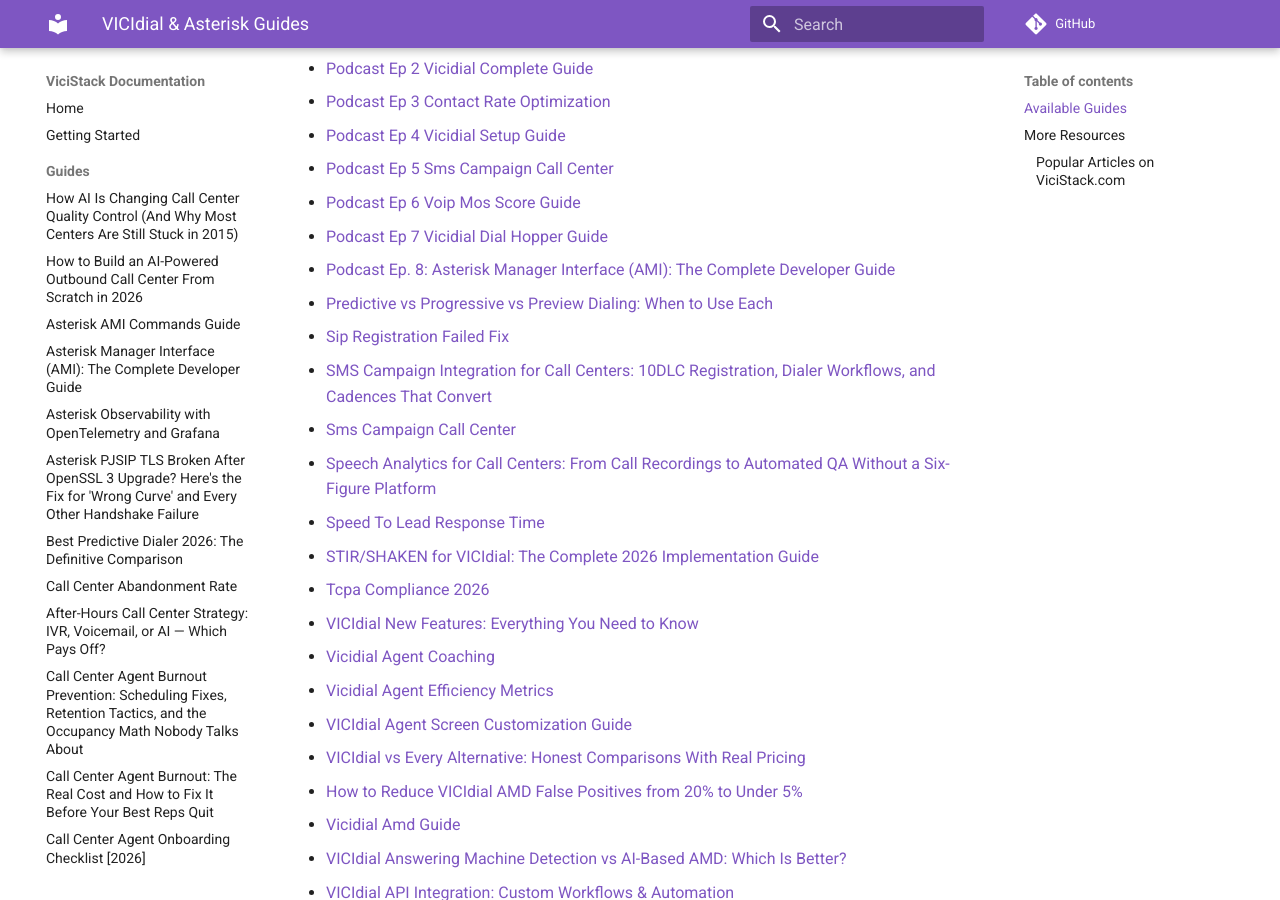
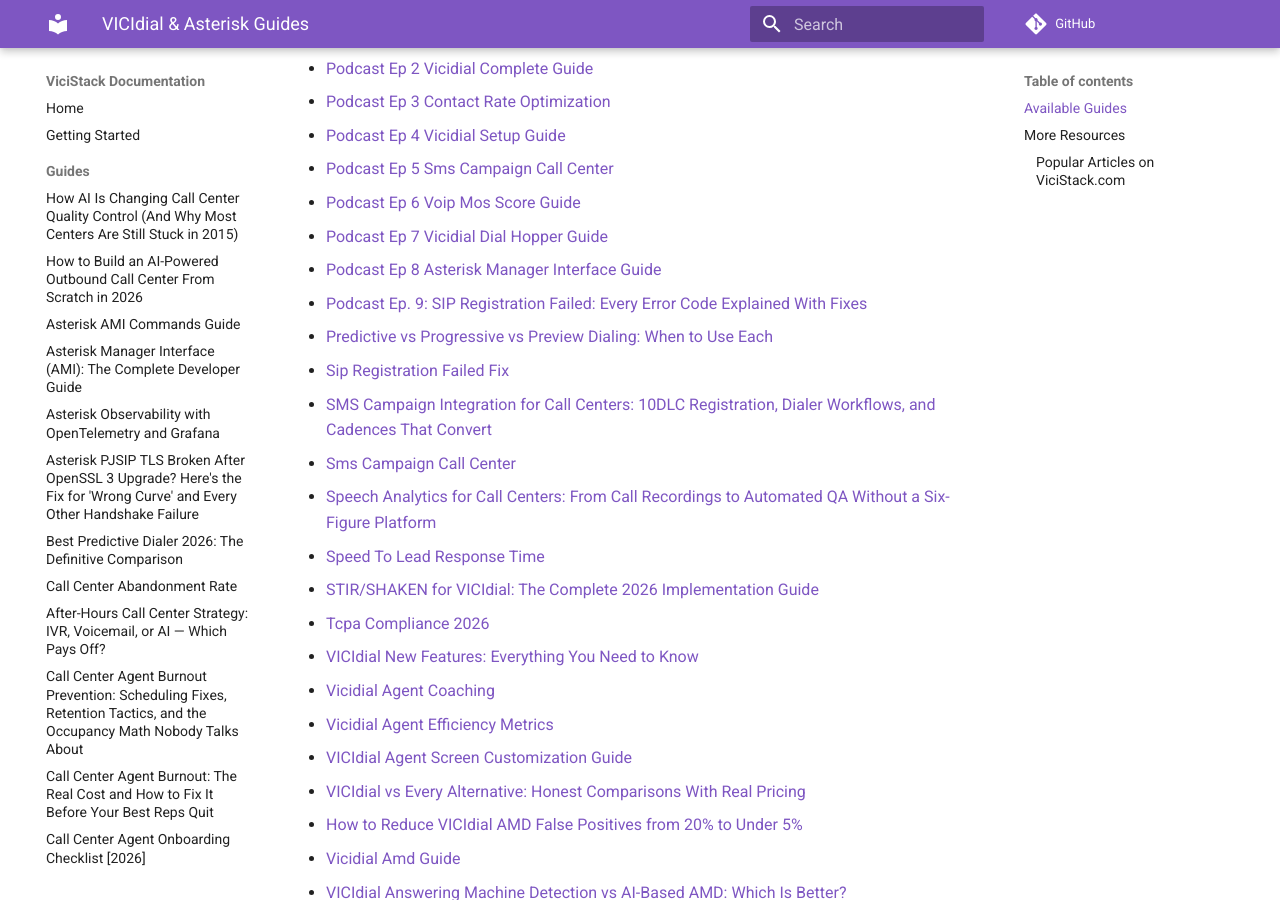
Before and after one commit to gamlin-ccdocs/vicistack-docs, an MkDocs documentation site: the page built from docs/guides/index.md, in a window 1280 px wide and 900 px high, scrolled down 1797 px. Built offline with MkDocs 1.6.1 and Material for MkDocs 9.7.7, drawn with Linux system fonts in a browser that asks for light colours; comment, search, counter and statistics services are not loaded.

Commit message:
Add guide: Podcast Ep. 9: SIP Registration Failed: Every Error Code Explained With Fixes

```diff
--- a/docs/guides/index.md
+++ b/docs/guides/index.md
@@ -52,7 +52,8 @@
 - [Podcast Ep 5 Sms Campaign Call Center](podcast-ep-5-sms-campaign-call-center.md)
 - [Podcast Ep 6 Voip Mos Score Guide](podcast-ep-6-voip-mos-score-guide.md)
 - [Podcast Ep 7 Vicidial Dial Hopper Guide](podcast-ep-7-vicidial-dial-hopper-guide.md)
-- [Podcast Ep. 8: Asterisk Manager Interface (AMI): The Complete Developer Guide](podcast-ep-8-asterisk-manager-interface-guide.md)
+- [Podcast Ep 8 Asterisk Manager Interface Guide](podcast-ep-8-asterisk-manager-interface-guide.md)
+- [Podcast Ep. 9: SIP Registration Failed: Every Error Code Explained With Fixes](podcast-ep-9-sip-registration-failed-fix.md)
 - [Predictive vs Progressive vs Preview Dialing: When to Use Each](predictive-vs-progressive-dialing.md)
 - [Sip Registration Failed Fix](sip-registration-failed-fix.md)
 - [SMS Campaign Integration for Call Centers: 10DLC Registration, Dialer Workflows, and Cadences That Convert](sms-campaign-call-center-workflows.md)
--- a/mkdocs.yml
+++ b/mkdocs.yml
@@ -67,7 +67,8 @@
       - "Podcast Ep 5 Sms Campaign Call Center": "guides/podcast-ep-5-sms-campaign-call-center.md"
       - "Podcast Ep 6 Voip Mos Score Guide": "guides/podcast-ep-6-voip-mos-score-guide.md"
       - "Podcast Ep 7 Vicidial Dial Hopper Guide": "guides/podcast-ep-7-vicidial-dial-hopper-guide.md"
-      - "Podcast Ep. 8: Asterisk Manager Interface (AMI): The Complete Developer Guide": "guides/podcast-ep-8-asterisk-manager-interface-guide.md"
+      - "Podcast Ep 8 Asterisk Manager Interface Guide": "guides/podcast-ep-8-asterisk-manager-interface-guide.md"
+      - "Podcast Ep. 9: SIP Registration Failed: Every Error Code Explained With Fixes": "guides/podcast-ep-9-sip-registration-failed-fix.md"
       - "Predictive vs Progressive vs Preview Dialing: When to Use Each": "guides/predictive-vs-progressive-dialing.md"
       - "Sip Registration Failed Fix": "guides/sip-registration-failed-fix.md"
       - "SMS Campaign Integration for Call Centers: 10DLC Registration, Dialer Workflows, and Cadences That Convert": "guides/sms-campaign-call-center-workflows.md"
```
Also changed, not shown: docs/guides/podcast-ep-9-sip-registration-failed-fix.md (added, +83 -0 lines).
